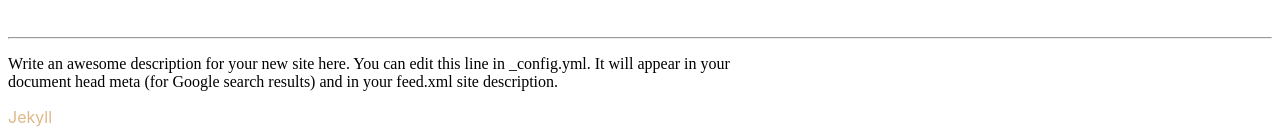
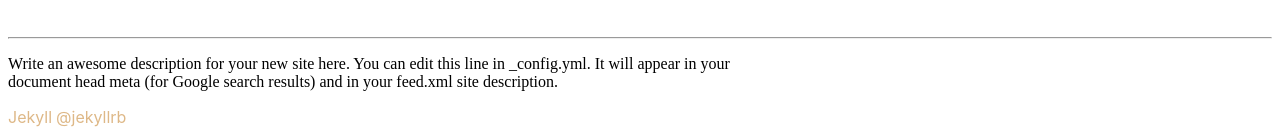
Before and after one commit to NrdyBhu1/capricorn-jekyll-theme, a Jekyll site: the page built from index.md, in a window 1280 px wide. Shown: the part 1942-2074 px from the top of the page. Built offline with Jekyll 4.4.1, drawn with Linux system fonts in a browser that asks for light colours.

Commit message:
jekyll mentions

```diff
--- a/_config.yml
+++ b/_config.yml
@@ -10,6 +10,9 @@ twitter_username: jekyllrb
 github_username:  Jekyll
 
 favicon: favicon.ico
+
+jekyll-mentions:
+  base_url: https://twitter.com
 
 collections:
   posts:
--- a/_includes/footer.html
+++ b/_includes/footer.html
@@ -2,5 +2,5 @@
     <hr>
     <p>{{ site.description }}</p>
     <a href="{{ site.github_username | prepend: 'https://github.com/' }}" target="_blank" rel="noopener noreferrer">{{ site.github_username }}</a>
-    <a href="{{ site.twitter_username | prepend: 'https://twitter.com/' }}" target="_blank" rel="noopener noreferrer">{{ @ site.twitter_username }}</a>
+    <a href="{{ site.twitter_username | prepend: 'https://twitter.com/' }}" target="_blank" rel="noopener noreferrer">{{ site.twitter_username | prepend: "@" }}</a>
 </footer>
```
